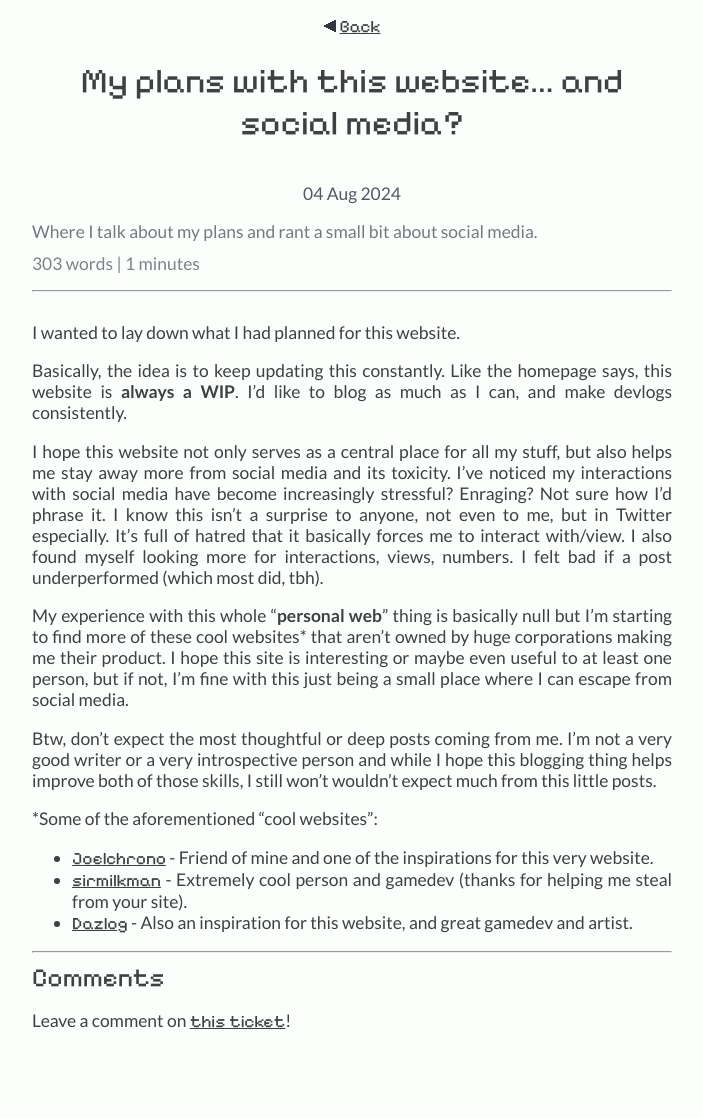
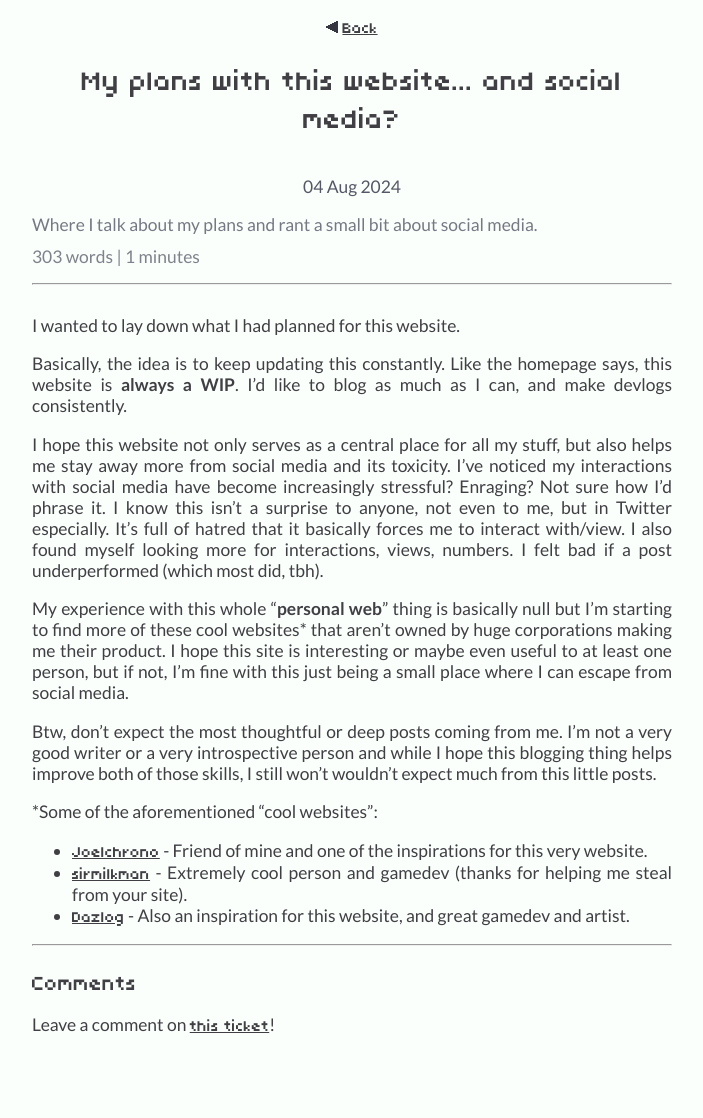
Before and after one commit to BenjaTK/benjatk.github.io, a Jekyll site: the page built from _posts/2024-08-04-plans.md, in a window 1280 px wide. Shown: the whole page, without its empty margins (288-991 px from the left). Built offline with Jekyll 4.4.1, drawn with Linux system fonts in a browser that asks for light colours.

Commit message:
New pixel font

```diff
--- a/_includes/comments.html
+++ b/_includes/comments.html
@@ -17,6 +17,8 @@ request.onload = function() {
 			document.getElementById( 'no-comments-found' ).style.display = 'block';
 		}
 	} else {
+        document.getElementById( 'cant-comment' ).style.display = 'block';
+        document.getElementById( 'leave-a-comment' ).style.display = 'none';
 		console.error( this );
 	}
 };
@@ -78,5 +80,6 @@ request.send();
 <h2>Comments</h2>
 <p id="leave-a-comment">Leave a comment on <a href="https://github.com/BenjaTK/benjatk.github.io/issues/{{ page.comments_id }}">this ticket</a>!</p>
 <ul id="gh-comments-list"></ul>
-<p id="no-comments-found">No comments found for this article.</p>
+<p id="cant-comment">You can't comment on this post :(</p>
+<p id="no-comments-found">No comments found for this post, be the first one to comment!</p>
 </div>
--- a/_sass/comments.scss
+++ b/_sass/comments.scss
@@ -24,10 +24,6 @@
 .comment-url{
     line-height: 1px;
     font-size: 0.7rem;
-}
-
-.github-comments h2 {
-    margin-left: 0;
 }
 
 .comment-content{
@@ -63,7 +59,7 @@
 }
 
 
-#no-comments-found {
+#no-comments-found, #cant-comment {
     display: none;
 }
 
--- a/_sass/main.scss
+++ b/_sass/main.scss
@@ -1,3 +1,8 @@
+@font-face {
+    font-family: "TooKool";
+    src: url("../fonts/TooKool 10x.ttf");
+}
+
 :root {
     --background-color: #fbfffb;
     --background-color-gray: #ced3ce;
@@ -6,9 +11,10 @@
     --link-color-hover: #111114;
     --game-thumb-shadow-color: #33334072;
     --default-font-family: "Lato", sans-serif;
-    --special-font-family: 'Pixelify Sans', sans-serif;
+    --special-font-family: 'TooKool', sans-serif;
     --blockquote-border-color: #30363d3d;
     --font-size: 109%;
+    --link-font-size: 112%;
     --font-weight: 400;
 }
 
@@ -48,10 +54,12 @@ img + em, video + em {
 h1, h2, h3, h4, a {
     font-weight: var(--font-weight);
     font-family: var(--special-font-family);
+    word-spacing: -0.2lh;
 }
 
 a {
-    color: var(--text-color)
+    color: var(--text-color);
+    font-size: var(--link-font-size);
 }
 
 a:hover {
@@ -184,7 +192,6 @@ blockquote {
 }
 
 .blog h1, h2 {
-    margin: 0.2lh;
     margin-bottom: 0.05lh;
 }
 
```
Also changed, not shown: assets/fonts/TooKool 10x.ttf (added).
